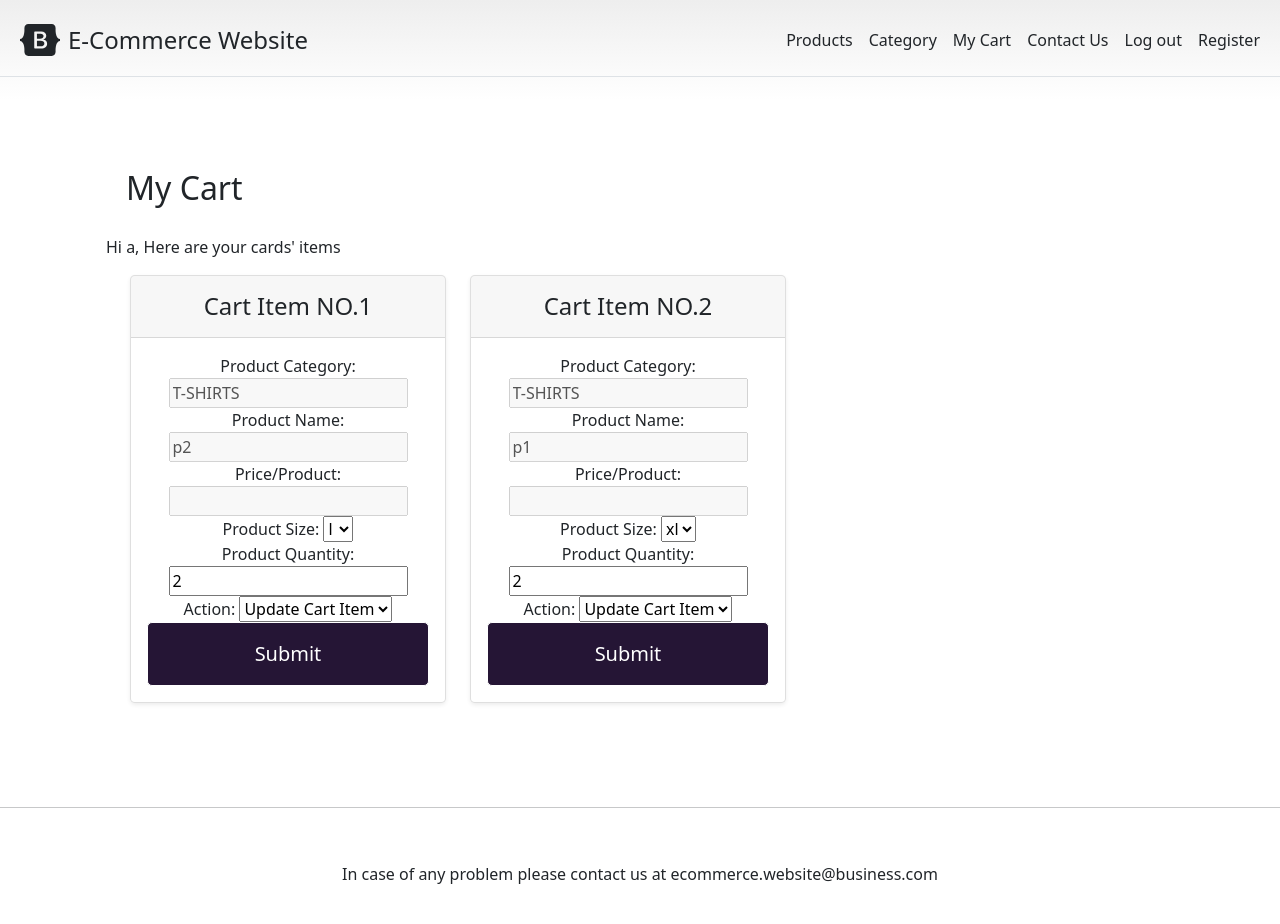
After one commit to AlaaZuhd/TrainingTask_Django, a Django app: page /my_cart in a window 1280 px wide. The commit adds this page. Run offline with Django 3.2, Linux system fonts and the light colour scheme; a user stored in the database is signed in; data comes from the database, SQL or seed files in the repository; both versions use the stored data as it was after the commit.

Commit message:
adding slideShow for ProImgs & myCart functionality

```diff
--- a/products/templates/header.html
+++ b/products/templates/header.html
@@ -9,6 +9,9 @@
         <nav class="d-inline-flex mt-2 mt-md-0 ms-md-auto">
             <a class="me-3 py-2 text-dark text-decoration-none" href="http://127.0.0.1:8000/ECW#products">Products</a>
             <a class="me-3 py-2 text-dark text-decoration-none" href="http://127.0.0.1:8000/ECW#category">Category</a>
+            {% if user.is_authenticated %}
+                <a class="me-3 py-2 text-dark text-decoration-none" href="/my_cart">My Cart</a>
+            {% endif %}
             <a class="me-3 py-2 text-dark text-decoration-none" href="http://127.0.0.1:8000/ECW#contact-us">Contact Us</a>
             {%  if user.is_authenticated %}
                 <a class="me-3 py-2 text-dark text-decoration-none" href="/logout">Log out</a>
--- /dev/null
+++ b/products/templates/my_cart.html
@@ -0,0 +1,66 @@
+{% extends 'base.html' %}
+
+{% block content %}
+
+    <div class="container py-5 ">
+        <div class="main container">
+            <h2 id="category" style="padding: 20px">My Cart</h2>
+            <p>Hi {{ user }}, Here are your cards' items</p>
+            <div class="row row-cols-1 row-cols-md-3 mb-3 text-center container">
+                {% for cartItem in cart.cartitem_set.all %}
+                    <div class="col">
+                        <div class="card mb-4 rounded-3 shadow-sm">
+                            <div class="card-header py-3">
+                                <h4 class="my-0 fw-normal">Cart Item NO.{{ forloop.counter }}</h4>
+                            </div>
+                            <div class="card-body">
+                                <form method="post"> {% csrf_token %}
+                                    {% comment %}{{ add_to_cart_form.as_p }}{% endcomment %}
+                                    <div>
+                                        <label for="cart_item{{ forloop.counter }}_Category">Product Category: </label>
+                                        <input type="text" id="cart_item{{ forloop.counter }}_Category" name="cart_item_category" value="{{ cartItem.product.category.name }}" disabled>
+                                    </div>
+
+                                    <div>
+                                        <label for="cart_item{{ forloop.counter }}_product">Product Name: </label>
+                                        <input type="text" id="cart_item{{ forloop.counter }}_product" name="cart_item_product" value="{{ cartItem.product.name }}" disabled>
+                                    </div>
+
+                                    <div>
+                                        <label for="cart_item{{ forloop.counter }}_price_per_product">Price/Product: </label>
+                                        <input type="number" id="cart_item{{ forloop.counter }}_price_per_product" name="cart_item_price_per_product" vlaue="{{ cartItem.product.price }}" disabled>
+                                    </div>
+
+                                    <div>
+                                        <label for="cart_item{{ forloop.counter }}_size">Product Size: </label>
+            {#                                    <input type="text" id="cart_item{{ forloop.counter }}_size" name="cart_item_size" value="{{ cartItem.size }}">#}
+                                        <select id="cart_item{{ forloop.counter }}_size" name="cart_item_size" value="{{ cartItem.size }}" required>
+                                            {% for size in cartItem.product.sizes %}
+                                                <option value="{{ size }}"> {{ size }} </option>
+                                            {% endfor %}
+                                        </select>
+                                    </div>
+
+                                    <div>
+                                        <label for="cart_item{{ forloop.counter }}_quantity">Product Quantity: </label>
+                                        <input type="number" id="cart_item{{ forloop.counter }}_quantity" name="cart_item_quantity" value="{{ cartItem.quantity }}" required min="0">
+                                    </div>
+
+                                    <div>
+                                        <label for="cart_item{{ forloop.counter }}_action">Action: </label>
+                                        <select id="cart_item{{ forloop.counter }}_action" name="cart_item_action" value="action" required>
+                                            <option value="update_cart_item"> Update Cart Item </option>
+                                            <option value="delete_cart_item"> Delete Cart Item </option>
+                                        </select>
+                                    </div>
+                                    <input type="text" hidden name="cart_item_id" value="{{ cartItem.id }}">
+                                    <input type="submit" value="Submit" class="w-100 btn btn-lg btn-outline-primary addBtn">
+                                </form>
+                            </div>
+                        </div>
+                    </div>
+                {% endfor %}
+            </div>
+        </div>
+    </div>
+{% endblock %}
--- a/products/urls.py
+++ b/products/urls.py
@@ -7,8 +7,9 @@ urlpatterns = [
     # path('products/create', views.ContactFormView.as_view(), name= 'create'),
     path('products/addToCart', views.add_to_cart, name="add-to-cart"),
     path("login", views.login_view, name="login"),
-    path("logout", views.logout_view, name= "logout"),
+    path("logout", views.logout_view, name="logout"),
     path('register', views.register_view, name="register"),
+    path("my_cart", views.my_cart_view, name="my_cart"),
     path('products/addCategory', views.add_category_view, name="add-category"),
     path('products/addProduct', views.add_product_view, name="add-product")
     # path('posts/<int:pk>/', views.PostDetail.as_view(), name='post-detail'),
--- a/products/views.py
+++ b/products/views.py
@@ -58,6 +58,34 @@ def register_view(request):
         messages.error(request, "Unsuccessful registration. Invalid information.")
     form = UserCreationForm()
     return render(request=request, template_name="register.html", context={"register_form": form})
+
+
+def my_cart_view(request):
+    context = {
+        'cart': Cart.objects.prefetch_related("cartitem_set").get(user=request.user),
+        # 'cart': Cart.objects.get(user= request.user),
+        # 'cartitems': CartItem.objects.filter(cart= Cart.objects.prefetch_related("cartitem_set").get(user=request.user))
+    }
+    if request.method == "POST":
+        cart_item_id = request.POST['cart_item_id']
+        cart_item = CartItem.objects.get(id=cart_item_id)
+        action = request.POST['cart_item_action']
+        if action == "update_cart_item":
+            size = request.POST['cart_item_size']
+            quantity = request.POST['cart_item_quantity']
+            cart_item.size = size
+            cart_item.quantity = quantity
+            cart_item.save()
+            messages.info(request, f"Cart item have been updated successfully .")
+            return redirect("my_cart")
+        else:
+            cart_item.delete()
+            messages.info(request, f"Cart item have been removed successfully.")
+            return redirect("my_cart")
+    print(str(context['cart'].cartitem_set.first))
+    # for c in context['cart'].cartitem_set.all():
+    #     print(c)
+    return render(request=request, template_name="my_cart.html", context= context)
 
 
 def add_to_cart(response):
--- a/static/css/style.css
+++ b/static/css/style.css
@@ -10,7 +10,7 @@ body {
 /*{#    max-width: 700px;#}*/
 /*{#}#}*/
 
-.add-to-cart, .add-new-size, #add-new-category-btn, .addBtn  {
+.add-to-cart, .add-new-size, #add-new-category-btn, .addBtn, .next-btn, .nn  {
     padding: .5rem 1rem;
     margin-bottom: 0;
     background-color: rgba(0,0,0,.03);
@@ -19,12 +19,12 @@ body {
     padding-bottom: 1rem!important;
     border-radius: 5px;
 }
-.add-to-cart input[type=submit], .add-new-size, #add-new-category-btn, .addBtn  {
+.add-to-cart input[type=submit], .add-new-size, #add-new-category-btn, .addBtn, .next-btn, .nn  {
     background-color: #251535;
     color: white;
     border: 1px solid white;
 }
-.add-to-cart input[type=submit]:hover, .add-new-size:hover, #add-new-category-btn:hover, .addBtn:hover {
+.add-to-cart input[type=submit]:hover, .add-new-size:hover, #add-new-category-btn:hover, .addBtn:hover, .next-btn:hover, .nn {
     border: 3px solid white;
 }
 
--- a/static/js/script.js
+++ b/static/js/script.js
@@ -46,3 +46,28 @@ function createNewInput(addAnotherSizeBtn) {
     for (let i=2, j=0; i<=2*numberOfSizes-1; i+=2, j++)
         elements_[i].value = tempInputs[j]
 }
+
+function nextImage(item){
+    let number_of_images = item.value
+    let images_url_list = []
+    let images_list = item.parentNode.getElementsByTagName('input')
+    let currentImage = item.parentNode.getElementsByTagName('img')
+    let imageNumberMessage = item.parentNode.getElementsByTagName('span')[0]
+    let currentImageNumber = images_list[0].value
+    for (let i=1; i<=number_of_images; i++){
+        images_url_list.push(images_list[i].value)
+        console.log(images_url_list[i-1])
+    }
+    console.log(number_of_images)
+    console.log(currentImageNumber)
+    if(number_of_images > 0){
+        if(parseInt(currentImageNumber) === parseInt(number_of_images)) { // display the first image
+            currentImage[0].src = images_url_list[0]
+            images_list[0].value = 1
+        }else {
+                currentImage[0].src = images_url_list[parseInt(currentImageNumber)]
+                images_list[0].value = parseInt(currentImageNumber) + 1
+        }
+    }
+    imageNumberMessage.textContent = "Image " + (images_list[0].value).toString() + " of " + (number_of_images).toString()
+}
```
Also changed, not shown: products/templates/home-page.html (+33 -3 lines), db.sqlite3, media_cdn/products/static/images/checked_YoRrY1F.png (added).
